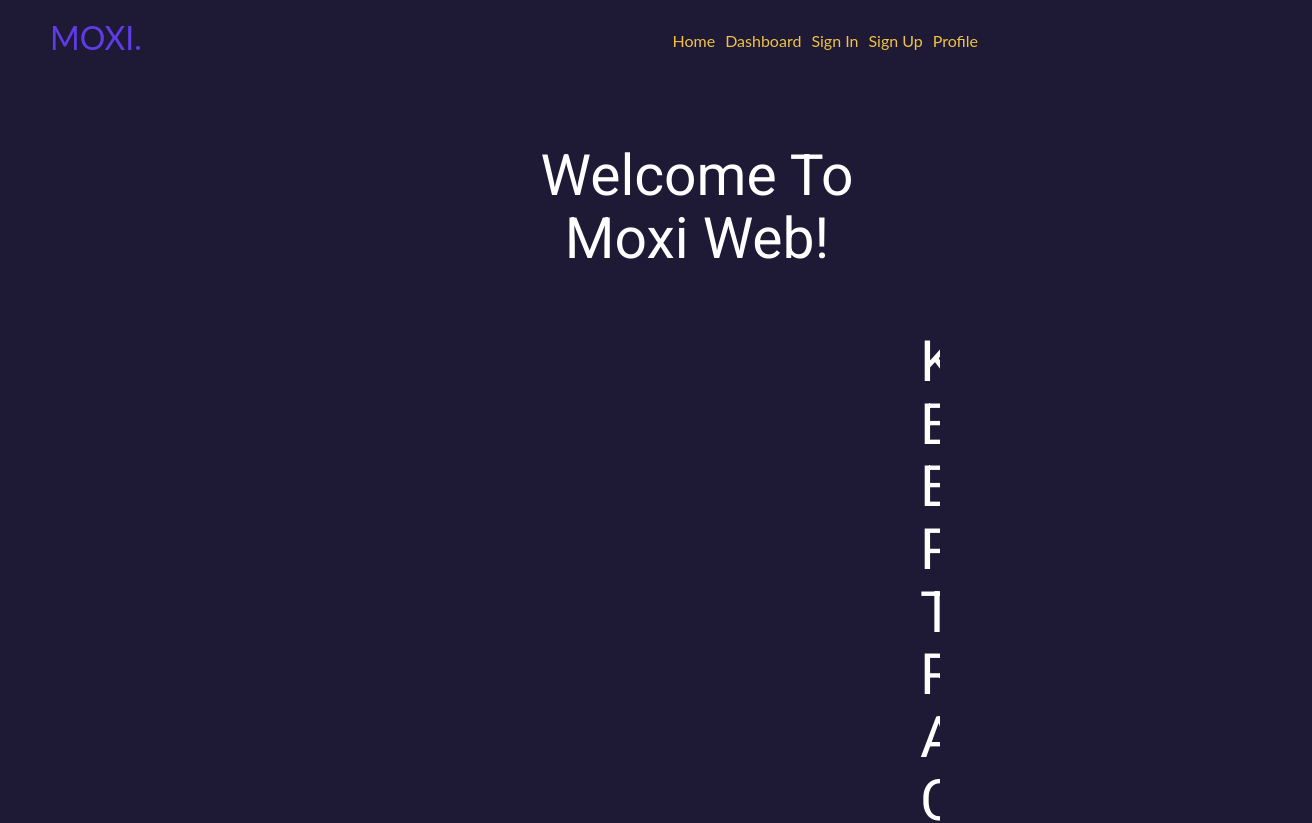
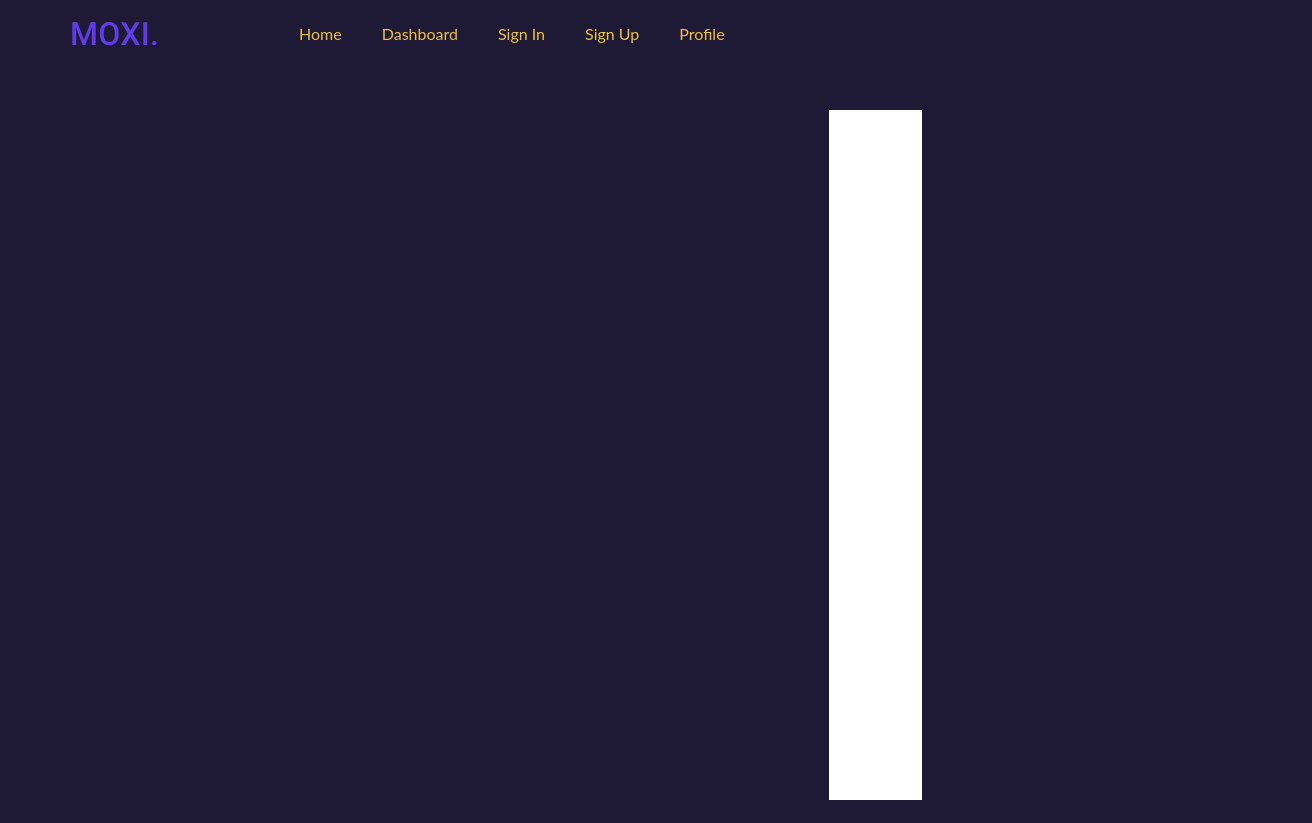
Before and after one commit to CaroMen/Moxi-Redone, a Vue app in the folder front/: page / in a window 1024 px wide. Shown: the top 823 px of the page, 1312 px wide, since content can reach past the window. After the commit the page ends 800 px from the top, so only its background shows below. Built offline with nearby package versions, Linux system fonts and the light colour scheme; what vue-textarea-autosize would draw is missing.

Commit message:
small bugs in iPad view

```diff
--- a/front/public/index.html
+++ b/front/public/index.html
@@ -24,3 +24,9 @@
 </body>
 
 </html>
+
+<style>
+    /* * {
+        background-color: #1e1935 !important;
+    } */
+</style>
--- a/front/src/components/Dashboard.vue
+++ b/front/src/components/Dashboard.vue
@@ -5,12 +5,12 @@
       <!-- <div class="welcome center">
         <h2>I dont know what will go here</h2>
       </div>-->
-      <div class="welcome">
+      <div class="welcome-dash">
         <h3>Welcome</h3>
       </div>
     </div>
     <!-- </v-parallax> -->
-    <v-card>
+    <v-card class="tabs-line">
       <v-tabs background-color="#603CE7" color="#F0C345" right>
         <v-tab>
           <router-link :to="{ name: 'Dashboard' }">Dashboard</router-link>
@@ -109,6 +109,7 @@ body {
   margin-top: -10px;
   color: white;
   height: 100%;
+  width: 124%;
   margin: 0;
 }
 
@@ -121,7 +122,7 @@ body {
 }
 
 .card {
-  background-color: #b63674;
+  background-color: #b63674 !important;
   border-radius: 10px;
 }
 
@@ -219,4 +220,12 @@ a:hover {
 a:active {
   color: inherit !important;
 }
+
+@media (min-device-width: 768px) and (max-device-width: 1024px) {
+
+  .welcome-dash, .tabs-line, body {
+    width: 90%;
+  }
+
+}
 </style>
--- a/front/src/components/Index.vue
+++ b/front/src/components/Index.vue
@@ -1,11 +1,11 @@
 <template>
 <body>
   <div class="Index grid-index" :style="myStyle" id="wrapper">
-    <!-- <div class="welcome"> -->
-      <h2 class="welcome-txt center-align white-text welcome">Welcome To Moxi Web!</h2>
+    <!-- <div class="welcome2"> -->
+      <!-- <h2 class="welcome-txt center-align white-text welcome">Welcome To Moxi Web!</h2> -->
     <!-- </div> -->
-    <!-- <div class="intro"> -->
-        <h2 class="center-align white-text intro">KEEP TRACK OF EVERYTHING</h2>
+    <!-- <div class="intro2"> -->
+      <!-- <h2 class="center-align white-text intro">KEEP TRACK OF EVERYTHING</h2> -->
     <!-- </div> -->
   </div>
 </body>
@@ -28,6 +28,7 @@ export default {
 <style>
 body {
   background-color: #1e1935;
+  /* position: absolute; */
 }
 
 /* .Index {
@@ -42,7 +43,8 @@ template {
 /* mobile style */
 .grid-index {
   display: grid;
-  grid-template-columns: repeat(8, 1fr);}
+  grid-template-columns: repeat(3, 1fr);
+}
 
 .welcome {
   grid-column: 1/6 !important;
@@ -59,54 +61,77 @@ template {
 }
 
 @media (min-device-width: 768px) and (max-device-width: 1024px) {
+  /* * {
+    background-color: #1e1935 !important;
+  } */
+/*
+  template {
+    height: 100%;
+    margin-right: 100px;
+    background-color: #1e1935 !important;
+  } */
+
+  html, body {
+    background-color: #1e1935 !important;
+    margin: 0 !important;
+    padding: 0 !important;
+    height: 100%;
+    width: 100%;
+    /* min-width: 1024px; */
+    /* position: fixed;; */
+    /* top:700px; */
+    /* bottom:0; */
+    /* left:0; */
+    /* right:0; */
+  }
+
 
   .grid-index {
     display: grid;
-    grid-template-columns: repeat(3, 1fr);
+    grid-template-rows: repeat(2, 1fr) !important;
+    grid-template-columns: repeat(4, 1fr) !important;
   }
 
   .welcome {
-    /* padding: 0 -50px 0px 0px; */
-    width: 150%;
-    padding: 0 410px;
-    /* margin: 0 -130px 0 80px; */
-    /* margin-left: 500px; */
-    display: flex;
-    justify-content: center;
-  }
-
-  .welcome h2 {
-    word-wrap: none;
+    margin: 100px !important;
+    padding: 0 !important;
+    grid-column: 1/5;
+    /* display: flex;
+    justify-content: right; */
   }
 
   .intro {
-    grid-row: 2/3 !important;
-    width: 150%;
-    margin-left: -400px;
+    grid-row: 3/2 !important;
+    grid-column: 3/4 !important;
+    display: flex;
+    justify-content: right;
+    margin: 0 auto;
+    padding: 0 0;
+    /* margin-left: -300px; */
     /* margin-left: -100px; */
-    padding: -10px -10px;
-    width: 150%;
-    overflow: hidden;
-    word-wrap: break-word;
+    /* padding: -10px -10px; */
+    /* width: 120%; */
+    /* overflow: hidden; */
+    /* word-wrap: break-word; */
   }
 
 
 }
 
 @media (min-device-width: 1024px) and (max-device-width: 1366px) and (-webkit-min-device-pixel-ratio: 2) {
-  .grid-index {
+  /* .grid-index {
     display: grid;
     grid-template-columns: repeat(3, 1fr);
   }
 
   .welcome {
-    /* padding: 0 -50px 0px 0px; */
+    padding: 0 -50px 0px 0px;
     width: 1000px;
     padding: 0 900px;
-    /* margin: 0 -130px 0 80px; */
+    margin: 0 -130px 0 80px;
     margin-left: 500px;
-    /* margin-right: -100px; */
-    /* word-wrap: none; */
+    margin-right: -100px;
+    word-wrap: none;
     display: flex;
     justify-content: center;
   }
@@ -115,11 +140,11 @@ template {
     grid-row: 2/3 !important;
     width: 1000px;
     margin-left: -400px;
-    /* margin-left: -100px; */
+    margin-left: -100px;
     padding: -200px -10px;
     width: 150%;
     overflow: hidden;
     word-wrap: break-word;
-  }
+  } */
 }
 </style>
--- a/front/src/components/Navbar.vue
+++ b/front/src/components/Navbar.vue
@@ -1,12 +1,10 @@
 <template>
-  <div class="navbar nav-wrapper">
+  <div class="navbar nav-wrapper grid">
     <nav class="nav-extended z-depth-0">
-      <div class="grid">
-        <div class="nav-content">
+      <div class="title">
           <router-link to>
             <span class="nav-title text">MOXI.</span>
           </router-link>
-        </div>
       </div>
       <div class="nav-content2">
         <input class="menu-btn" type="checkbox" id = "menu-btn"/>
@@ -55,6 +53,11 @@ export default {
 </script>
 
 <style>
+* {
+  height: auto;
+  width: auto;
+}
+
 body {
   background-color: #1e1935 !important;
   color: #f0c345;
@@ -77,17 +80,17 @@ body {
 
  #nav-mobile{
   padding: 30px 0px !important;
-   display: inline-block;
+  display: inline-block;
   text-align: center;
   color: #f0c345;
 }
 
 /* mobile styles */
-
+/*
 .grid {
   display: grid;
   grid-template-columns: repeat(8, 1fr);
-}
+} */
 
 .navbar{
   padding: 0 60px;
@@ -102,7 +105,7 @@ body {
   padding: 14px 16px;
   float: right;
   background-color: #1e1935 !important;
-  grid-row: 8/6;
+  /* grid-row: 8/6; */
   text-align: center;
 }
 
@@ -116,9 +119,14 @@ body {
 /* iPad */
 @media (min-device-width: 768px) and (max-device-width: 1024px) {
 
+  template {
+    background-color: #1e1935 !important;
+  }
+
   .grid {
     display: grid;
-    grid-template-columns: repeat(3, 1fr);
+    grid-template-rows: repeat(1, 1fr) !important;
+    grid-template-columns: repeat(4, 1fr) !important;
   }
 
   .nav-title  {
@@ -126,21 +134,26 @@ body {
   }
 
   .navbar nav {
-    padding: 0 60px;
+    padding: 0 80px;
+    margin-top: -10px;
     font-family: Lato, Helvetica, Arial, sans-serif;
+    width: 250%;
+
   }
 
   #nav-mobile {
-    margin-top: -120px;
-    margin-right: -120px;
-    /* margin-left: 120px; */
-    /* margin: 0 10px 0 0px; */
     background-color: #1e1935 !important;
     color: #f0c345;
   }
 
-  #nav-mobile .link {
-    margin-right: -50px;
+  .nav-content2 #nav-mobile li {
+    margin-top: 0px;
+    margin-right: -20px;
+  }
+
+  #nav-mobile {
+    margin-right: 0px;
+    float: right;
   }
 
 }
--- a/front/src/components/SignIn.vue
+++ b/front/src/components/SignIn.vue
@@ -41,9 +41,6 @@ export default {
 </script>
 
 <style>
-body {
-  /* background: #603ce7; */
-}
 
 .cont {
   max-width: 500px;
```
